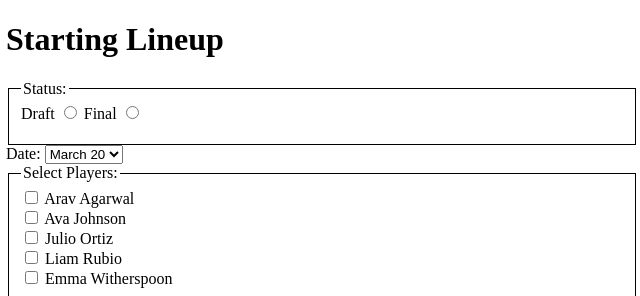
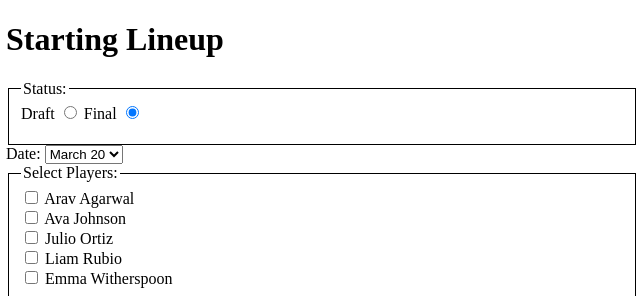
Before and after one commit to BZBro-Student/10.03-Lab---JavaScript-in-the-Browser-Ch-7-Part-1-2---3-hrs-, a website: page index.html in a window 1280 px wide. Shown: the top 296 px of the page, 2-642 px from the left. Drawn offline with Linux system fonts and the light colour scheme; files that its build step writes are made by us from their sources; files whose address does not match are found by name.

Commit message:
Set 'Final' radio button as checked by default

```diff
--- a/index.html
+++ b/index.html
@@ -20,7 +20,7 @@
         <label for="status-draft">Draft</label>
         <input type="radio" id="status-draft" name="status" value="Draft">
         <label for="status-final">Final</label>
-        <input type="radio" id="status-final" name="status" value="Final">
+        <input type="radio" id="status-final" name="status" value="Final" checked>
       </fieldset>
     </div>
     <div id="dateContainer">
```
